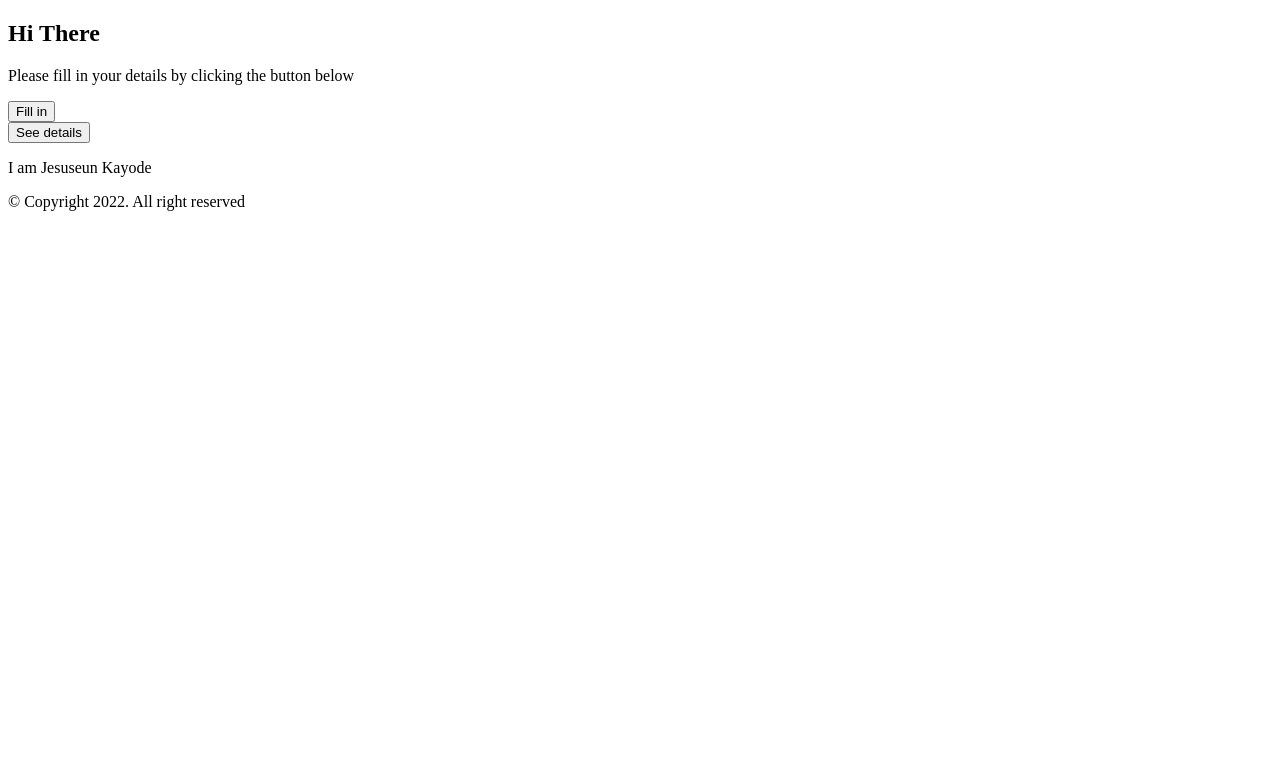
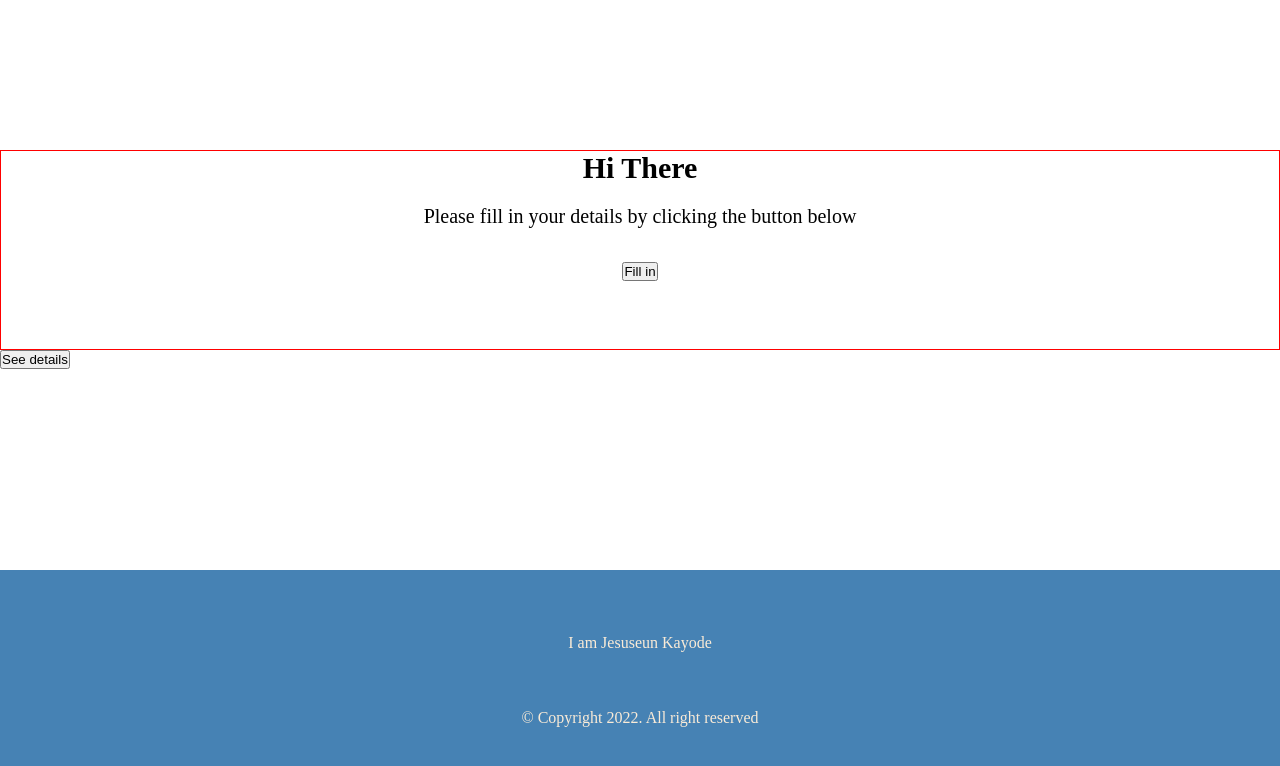
Before and after one commit to jesuseunkayode/zuri-mini-project, a plain HTML site: page index.html in a window 1280 px wide. Drawn offline with Linux system fonts and the light colour scheme.

Commit message:
add style to the boxes

```diff
--- a/index.css
+++ b/index.css
@@ -0,0 +1,38 @@
+* {
+    padding: 0px;
+    margin: 0px;
+    max-width: 100%;
+    box-sizing: border-box;
+}
+
+html, body {
+    min-height: 100%;
+    max-height: 100%;
+}
+
+section {
+    max-width: 100%;
+    height: 200px;
+    border: 1px solid red;
+    margin: 150px auto 0px auto;
+    text-align: center;
+    font-size: 20px;
+}
+
+
+p {
+    padding-top: 20px;
+    padding-bottom: 30px;
+}
+
+
+footer {
+     position: absolute;
+     bottom: 0;
+     padding: 5vh;
+     background-color: steelblue;
+     width: 100%;
+     text-align: center;
+     color:antiquewhite;
+     line-height: 25px;
+}
--- a/index.html
+++ b/index.html
@@ -8,12 +8,14 @@
     <link rel="stylesheet" type="text/css" href="index.css">
 </head>
 <body>
+    <main>
     <section>
         <h1>Hi There</h1>
         <p>Please fill in your details by clicking the button below</p>
         <button id="fill-button">Fill in</button>
     </section>
     <button>See details</button>
+    </main>
     <footer>
         <p>I am Jesuseun Kayode</p>
         <p>&copy; Copyright 2022. All right reserved</p>
```
